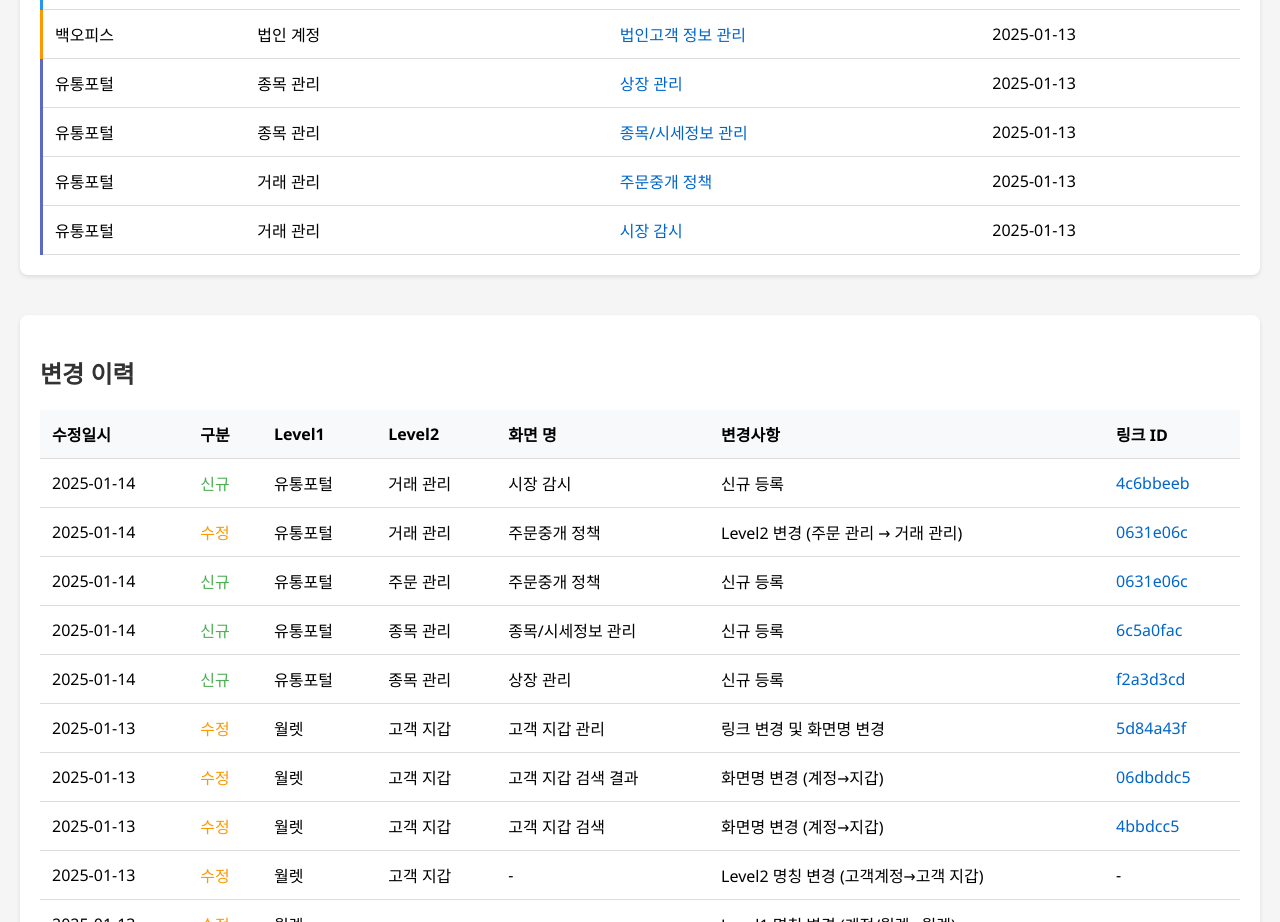
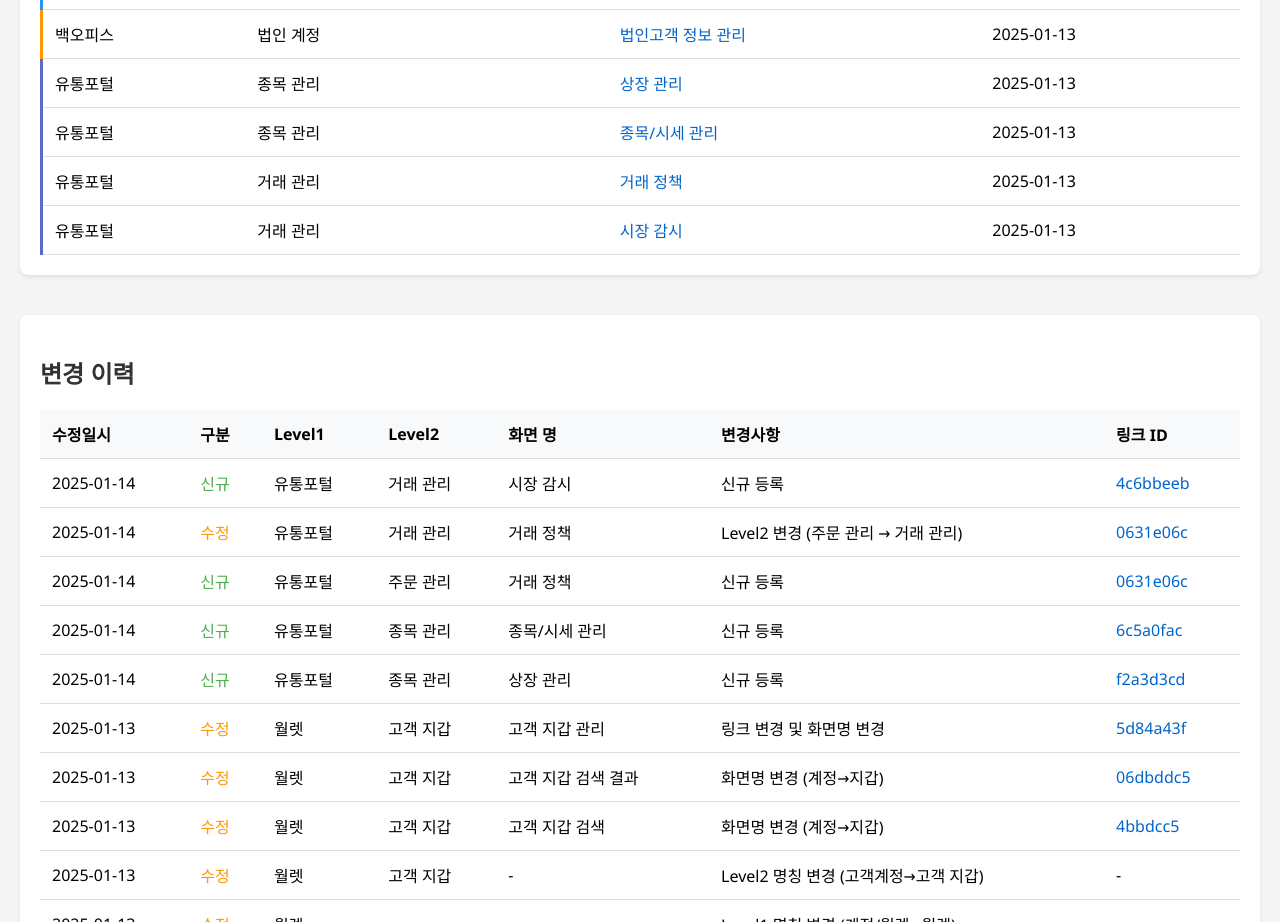
Before and after one commit to seanjoo86/STP, a plain HTML site: page index.html in a window 1280 px wide. Shown: the part 1293-2215 px from the top of the page. Drawn offline with Linux system fonts and the light colour scheme.

Commit message:
Update index.html

```diff
--- a/index.html
+++ b/index.html
@@ -328,13 +328,13 @@
                 <tr class="grouped-row level1-유통포털">
                     <td>유통포털</td>
                     <td>종목 관리</td>
-                    <td><a onclick="return openArtifact('https://claude.site/artifacts/6c5a0fac-6c86-4194-99a5-1cb3de120ff8', '종목/시세정보 관리')">종목/시세정보 관리</a></td>
+                    <td><a onclick="return openArtifact('https://claude.site/artifacts/6c5a0fac-6c86-4194-99a5-1cb3de120ff8', '종목/시세정보 관리')">종목/시세 관리</a></td>
                     <td>2025-01-13</td>
                 </tr>
                 <tr class="grouped-row level1-유통포털">
                     <td>유통포털</td>
                     <td>거래 관리</td>
-                    <td><a onclick="return openArtifact('https://claude.site/artifacts/0631e06c-1b30-42fa-9b50-4a9341ed90c4', '주문중개 정책')">주문중개 정책</a></td>
+                    <td><a onclick="return openArtifact('https://claude.site/artifacts/0631e06c-1b30-42fa-9b50-4a9341ed90c4', '거래 정책')">거래 정책</a></td>
                     <td>2025-01-13</td>
                 </tr>
                 <tr class="grouped-row level1-유통포털">
@@ -378,27 +378,27 @@
                     <td class="history-수정">수정</td>
                     <td>유통포털</td>
                     <td>거래 관리</td>
-                    <td>주문중개 정책</td>
+                    <td>거래 정책</td>
                     <td>Level2 변경 (주문 관리 → 거래 관리)</td>
-                    <td><a onclick="return openArtifact('https://claude.site/artifacts/0631e06c-1b30-42fa-9b50-4a9341ed90c4', '주문중개 정책')">0631e06c</a></td>
+                    <td><a onclick="return openArtifact('https://claude.site/artifacts/0631e06c-1b30-42fa-9b50-4a9341ed90c4', '거래 정책')">0631e06c</a></td>
                 </tr>
                 <tr>
                     <td>2025-01-14</td>
                     <td class="history-신규">신규</td>
                     <td>유통포털</td>
                     <td>주문 관리</td>
-                    <td>주문중개 정책</td>
+                    <td>거래 정책</td>
                     <td>신규 등록</td>
-                    <td><a onclick="return openArtifact('https://claude.site/artifacts/0631e06c-1b30-42fa-9b50-4a9341ed90c4', '주문중개 정책')">0631e06c</a></td>
+                    <td><a onclick="return openArtifact('https://claude.site/artifacts/0631e06c-1b30-42fa-9b50-4a9341ed90c4', '거래 정책')">0631e06c</a></td>
                 </tr>
                 <tr>
                     <td>2025-01-14</td>
                     <td class="history-신규">신규</td>
                     <td>유통포털</td>
                     <td>종목 관리</td>
-                    <td>종목/시세정보 관리</td>
+                    <td>종목/시세 관리</td>
                     <td>신규 등록</td>
-                    <td><a onclick="return openArtifact('https://claude.site/artifacts/6c5a0fac-6c86-4194-99a5-1cb3de120ff8', '종목/시세정보 관리')">6c5a0fac</a></td>
+                    <td><a onclick="return openArtifact('https://claude.site/artifacts/6c5a0fac-6c86-4194-99a5-1cb3de120ff8', '종목/시세 관리')">6c5a0fac</a></td>
                 </tr>
                 <tr>
                     <td>2025-01-14</td>
```
